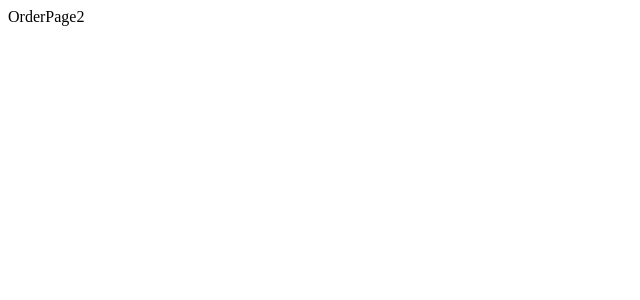
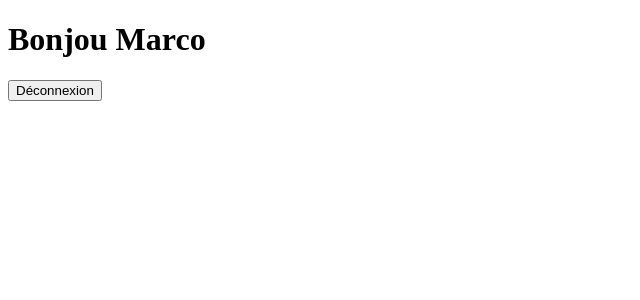
Before and after one commit to OpcMarc-Olivier/crazy-burger2, a React (Vite) app: page /order in a window 1280 px wide. Shown: the top 300 px of the page, without its empty margins (0-640 px from the left). Built offline with nearby package versions, Linux system fonts and the light colour scheme.

Commit message:
✨F02: ORDER > Create NavLink to LoginPage

```diff
--- a/src/components/pages/loginPage/LoginForm.jsx
+++ b/src/components/pages/loginPage/LoginForm.jsx
@@ -1,6 +1,6 @@
 import React, { useState } from 'react'
-import { BrowserRouter, NavLink, Route, Routes } from 'react-router-dom';
-import OrderPage2 from '../orderPage/OrderPage2';
+import {NavLink} from 'react-router-dom';
+
 
 
 
@@ -26,7 +26,7 @@
         <br />
         <h2>Connectez-vous</h2>
         <input required onChange={handleChange} value={inputValue} type="" placeholder="Entrer votre prénom" />
-        <NavLink to='/order'>
+        <NavLink  to='/order'>
           <button>Accéder à votre espace</button>
         </NavLink>
     </form>
--- a/src/components/pages/orderPage/OrderPage2.jsx
+++ b/src/components/pages/orderPage/OrderPage2.jsx
@@ -1,8 +1,15 @@
 import React from 'react'
+import { NavLink } from 'react-router-dom'
+
 
 function OrderPage2() {
   return (
-    <div>OrderPage2</div>
+    <div>
+        <h1>Bonjou Marco</h1>
+        <NavLink to='/' ><
+            button>Déconnexion</button>
+        </NavLink>
+    </div>
   )
 }
 
```
